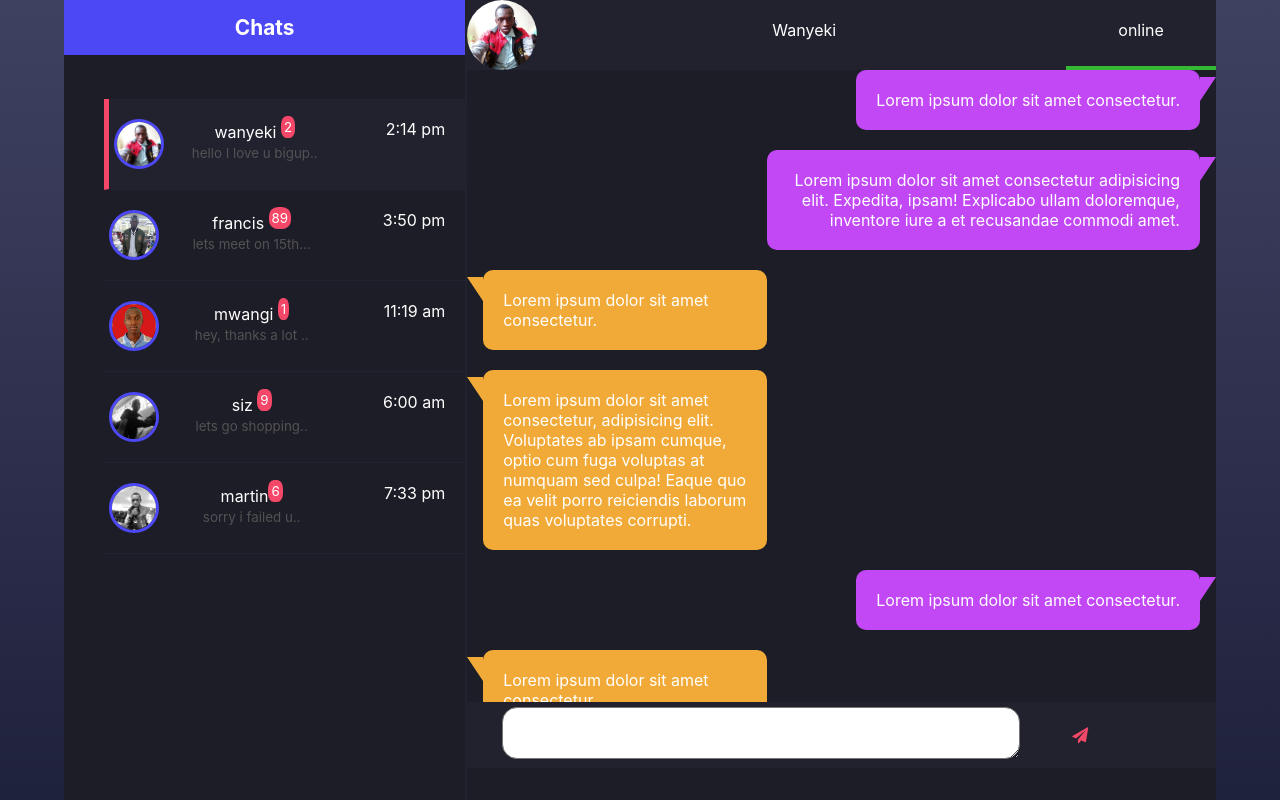
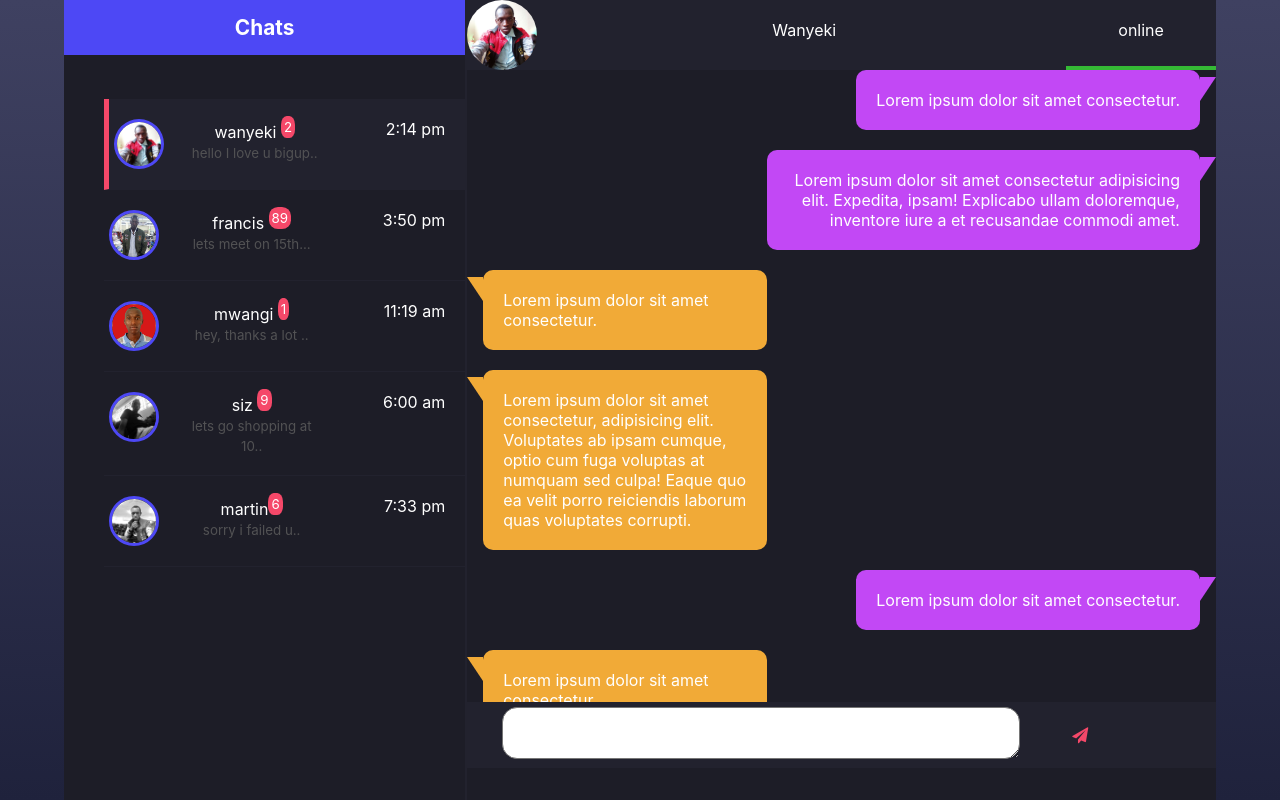
Before and after one commit to Wanyeki/ChatApplicationUI, a plain HTML site: page index.html in a window 1280 px wide. Drawn offline with Linux system fonts and the light colour scheme.

Commit message:
changed some text

```diff
--- a/index.html
+++ b/index.html
@@ -47,7 +47,7 @@
                                 <div class="chat_person-align">
                                     <img src="images/4.jpg" alt="avatar" id="avatar">
                                     <div class="name"><span class="nm">siz</span> <sup class="badge">9</sup><br>
-                                        <small class="message-preview">lets go shopping..</small></div>
+                                        <small class="message-preview">lets go shopping at 10..</small></div>
                                     <div class="time">6:00 am</div>
                                 </div>
                             </li>
```
